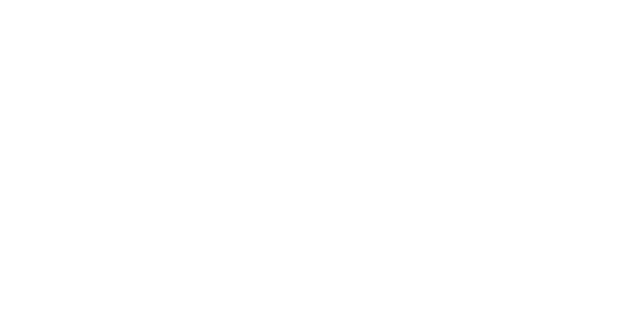
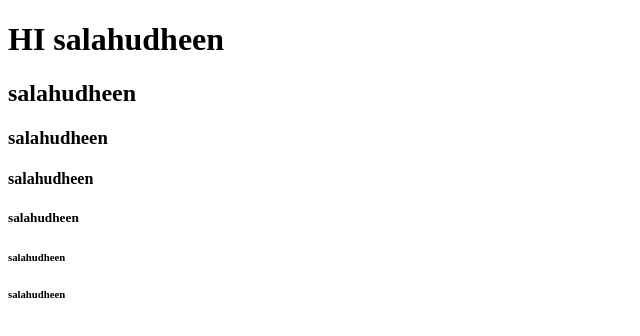
Before and after one commit to salahudheenbader/Web-Desining-challange, a plain HTML site: page index.html in a window 1280 px wide. Shown: the whole page, without its empty margins (0-640 px from the left). Drawn offline with Linux system fonts and the light colour scheme.

Commit message:
first commit2

```diff
--- a/index.html
+++ b/index.html
@@ -4,6 +4,12 @@
 <title>salahudheen</title>
     </head>
     <body>
-
+        <h1>HI salahudheen</h1>
+        <h2>salahudheen</h2>
+        <h3>salahudheen</h3>
+        <h4>salahudheen</h4>
+        <h5>salahudheen</h5>
+        <h6>salahudheen</h6>
+        <h6>salahudheen</h6>
     </body>
 </html>
```
